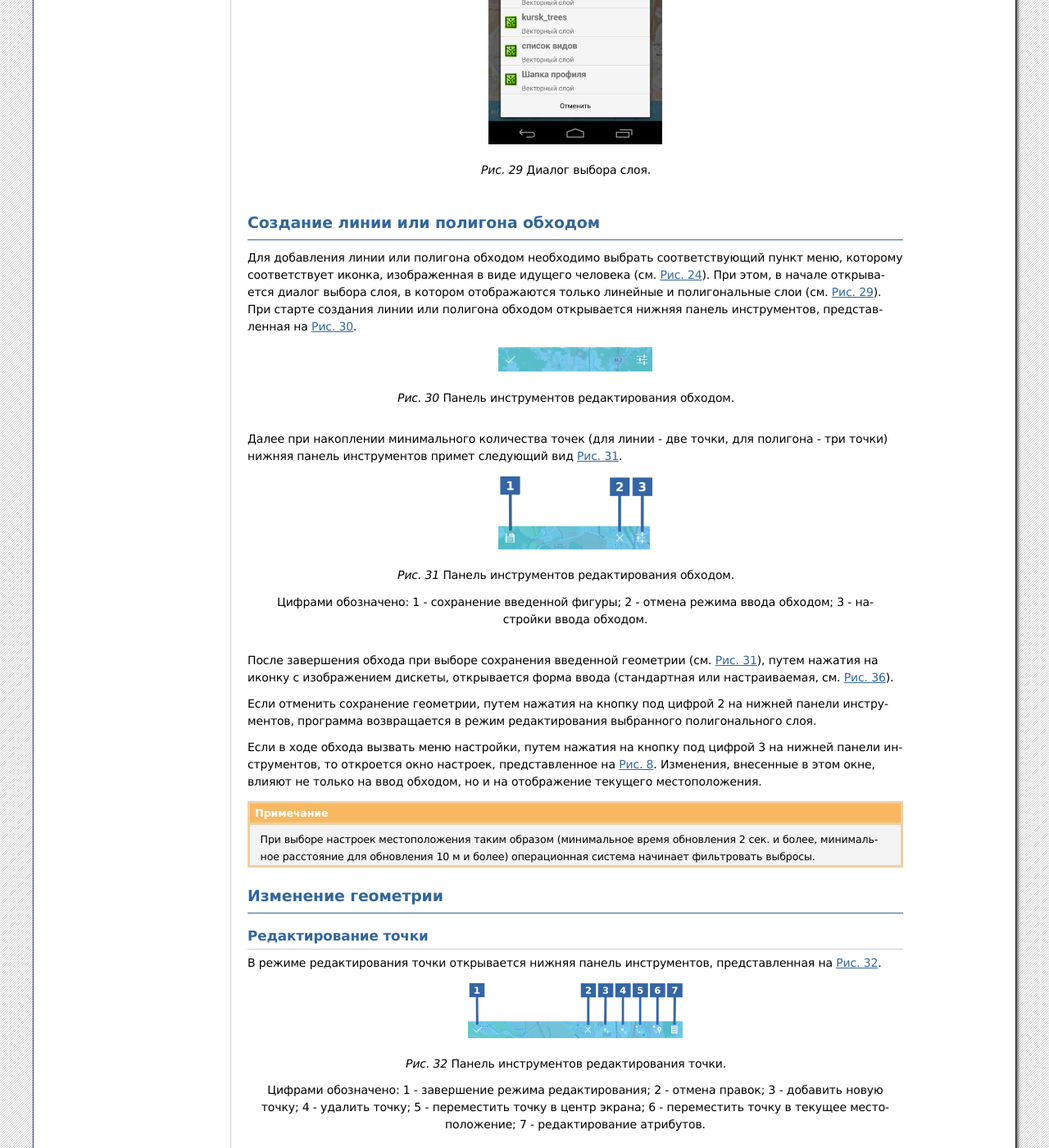
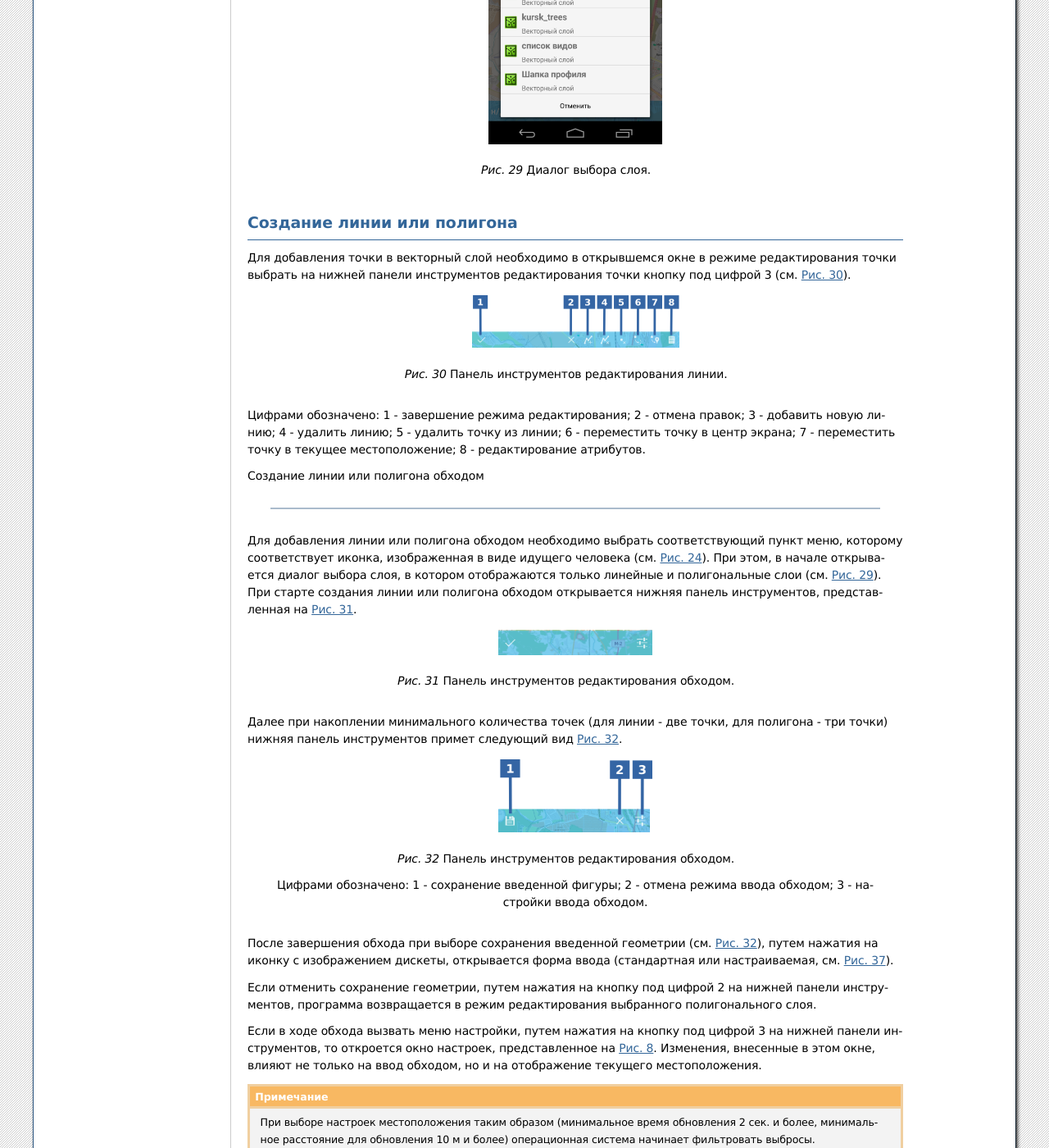
Before and after one commit to nextgis/docs_ngmobile, a Sphinx documentation site: the page built from source/editing.rst, in a window 1280 px wide and 1400 px high, scrolled down 3226 px. Shown: the whole window at 82% size. Built offline with Sphinx 7.4.7, drawn with Linux system fonts in a browser that asks for light colours; formulas are drawn with MathJax 3; some of the changed text lies outside the part shown.

Commit message:
создание новой геометрии, линия

```diff
--- a/source/editing.rst
+++ b/source/editing.rst
@@ -105,7 +105,29 @@
 
    Диалог выбора слоя.
 
+Создание линии или полигона
+----------------------------
+
+Для добавления точки в векторный слой необходимо в открывшемся окне в режиме редактирования
+точки выбрать на нижней панели инструментов редактирования точки кнопку под цифрой 3 (см. :numref:`ngmobile_edit_line1_pic`).
+
+.. figure:: _static/ngmobile_edit_line.png
+   :name: ngmobile_edit_line1_pic
+   :align: center
+   :scale: 50%
+
+   Панель инструментов редактирования линии.
+
+Цифрами обозначено: 1 - завершение режима редактирования; 2 - отмена правок;
+3 - добавить новую линию; 4 - удалить линию; 5 - удалить точку из линии;
+6 - переместить точку в центр экрана; 7 - переместить точку в текущее местоположение;
+8 - редактирование атрибутов.
+
+
+
+
 Создание линии или полигона обходом
+
 -----------------------------------
 
 Для добавления линии или полигона обходом необходимо выбрать соответствующий
```
